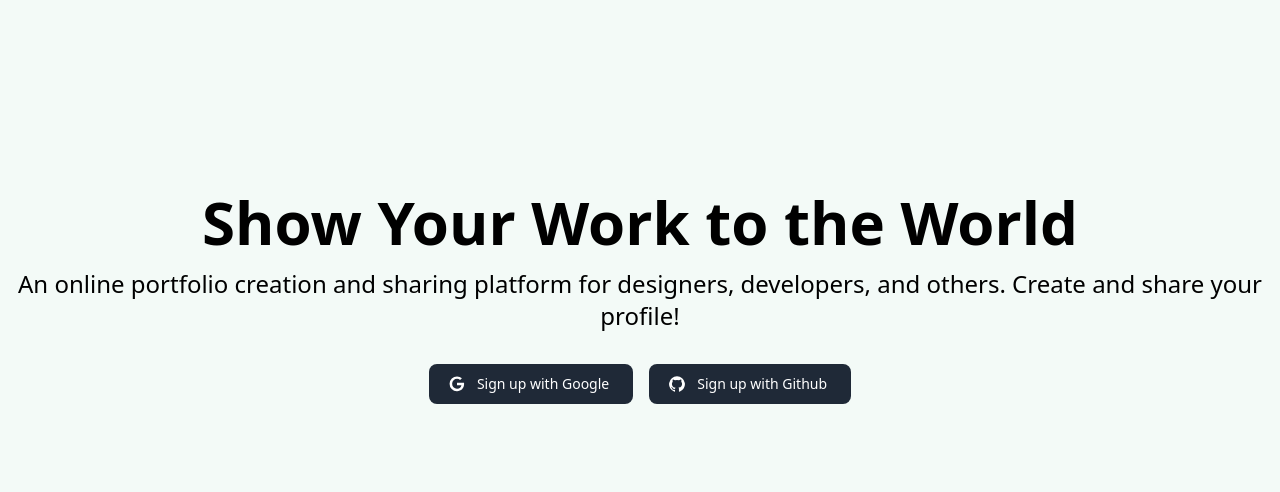
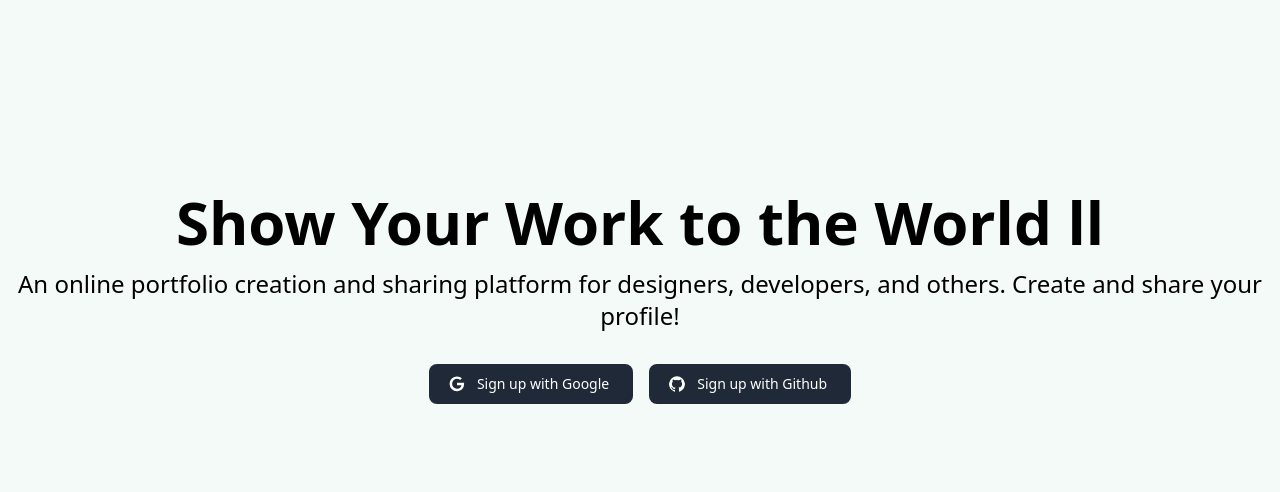
Before and after one commit to mehmonov/Proflio, a Django app: page / in a window 1280 px wide. Shown: the part 142-634 px from the top of the page. Run offline with Django 5.2, Linux system fonts and the light colour scheme; style sheets or scripts are compiled from the project's sources; some libraries are stand-ins or nearby versions.

Commit message:
actions test 1

```diff
--- a/templates/index.html
+++ b/templates/index.html
@@ -3,7 +3,7 @@
 {% block content %}
 
 <section class="flex  flex-col items-center justify-center min-h-screen text-center">
-    <h1 class="text-4xl md:text-6xl font-bold mb-4">Show Your Work to the World</h1>
+    <h1 class="text-4xl md:text-6xl font-bold mb-4">Show Your Work to the World ll</h1>
     <p class="text-lg md:text-2xl mb-8">An online portfolio creation and sharing platform for designers, developers, and others. Create and share your profile!</p>
     <div class="flex space-x-4 mb-8">
         {% if user.is_authenticated %}
--- a/templates/profile.html
+++ b/templates/profile.html
@@ -5,7 +5,7 @@
 <head>
     <meta charset="UTF-8">
     <meta name="viewport" content="width=device-width, initial-scale=1.0">
-    <title>Profile </title>
+    <title>Profile  </title>
 
     {% compress css %}
     <link rel="stylesheet" href="{% static 'src/output.css' %}" />
```
